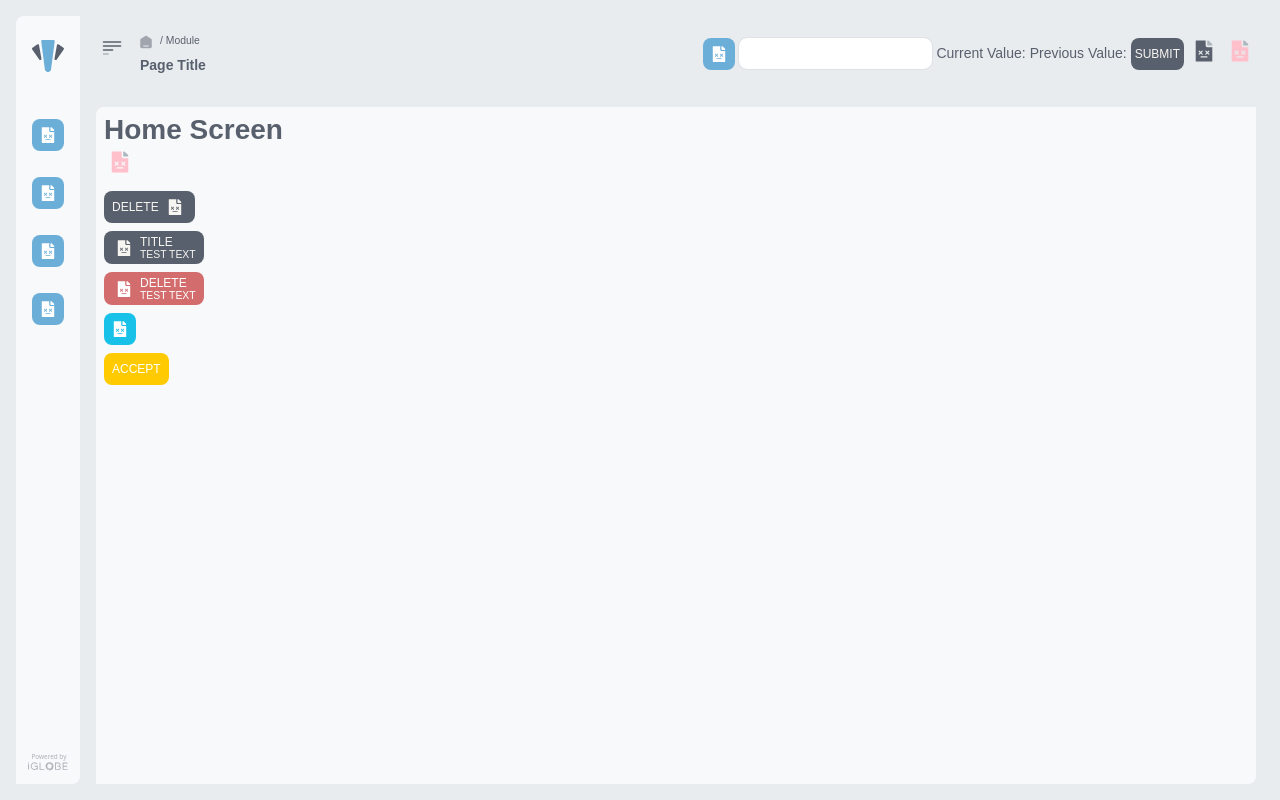
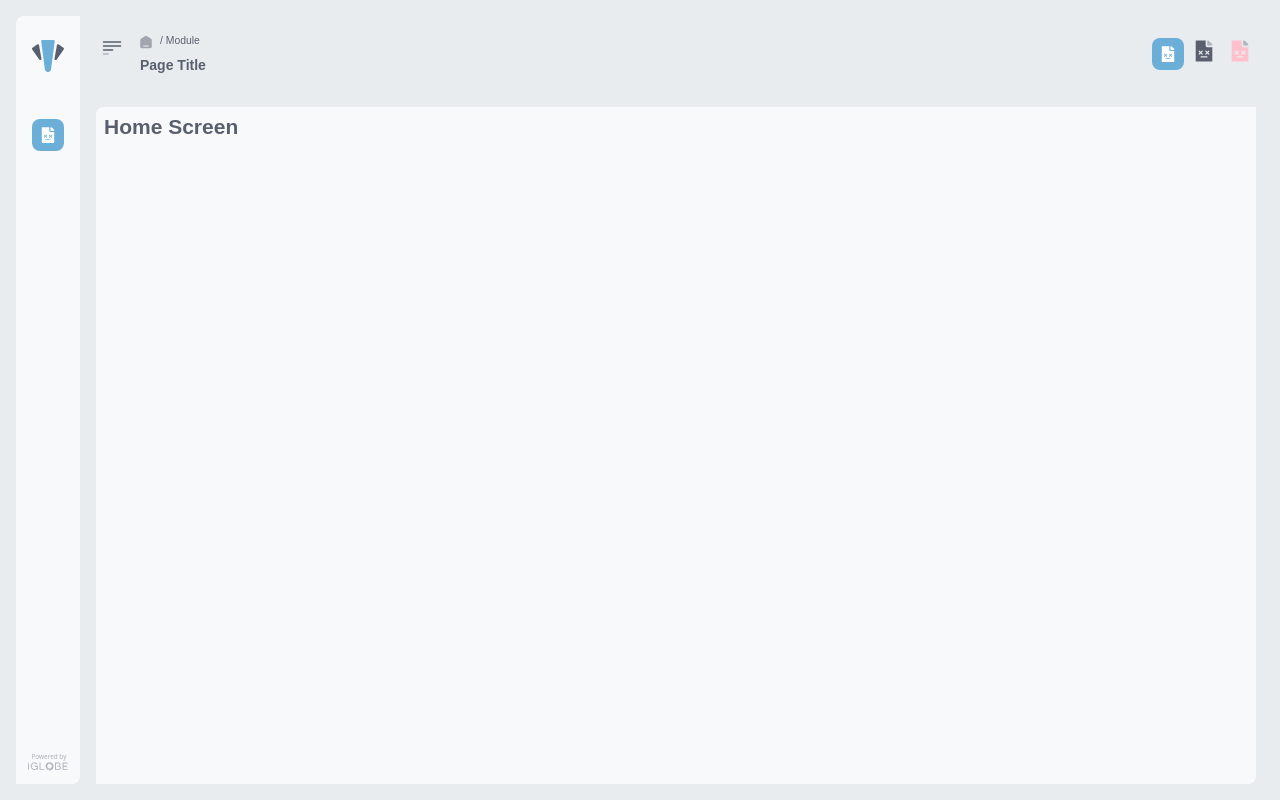
Before and after one commit to brohanInJapan/regen_, a React (Vite) app: page / in a window 1280 px wide. Built offline with nearby package versions, Linux system fonts and the light colour scheme.

Commit message:
composition restructure

```diff
--- a/src/01_Sidenav/Nav.jsx
+++ b/src/01_Sidenav/Nav.jsx
@@ -1,4 +1,3 @@
-import { useContext, createContext } from "react";
 import { useState } from "react";
 
 import { LogoIcon } from "../assets/LogoIcon";
@@ -8,28 +7,11 @@ import { ArrowDownIcon } from "../assets/ArrowDownIcon";
 import PlugIcon from "../assets/PlugIcon";
 import PlugIcon_s from "../assets/PlugIcon_s";
 
-const toggleNavContext = createContext({});
-
-export function Nav({ ...onToggleNavState }) {
-  const navStateProps = { ...onToggleNavState.onToggleNavState };
-  const toggleNav = navStateProps.navState;
-
-  return (
-    <nav
-      className={toggleNav === "open" ? "unselectable" : "closed unselectable"}
-    >
-      <toggleNavContext.Provider value={navStateProps}>
-        <Logo />
-        <Modules />
-        <Plug />
-      </toggleNavContext.Provider>
-    </nav>
-  );
+export function Nav({ children, className }) {
+  return <nav className={className}>{children}</nav>;
 }
 
-function Logo() {
-  const onToggleNav = useContext(toggleNavContext);
-  const navState = onToggleNav.navState;
+export function Logo({ navState }) {
   const [theme, setTheme] = useState("dark");
 
   function onHandleTheme() {
@@ -43,27 +25,21 @@ function Logo() {
   );
 }
 
-function Modules() {
-  return (
-    <div className="modules">
-      <ModuleBtn />
-      <ModuleBtn />
-      <ModuleBtn />
-      <ModuleBtn />
-    </div>
-  );
+export function Modules({ children }) {
+  return <div className="modules">{children}</div>;
 }
 
-function ModuleBtn() {
+export function ModuleBtn({
+  navState,
+  onHandleState,
+  icon = <FileBrokenIcon />,
+  title = "Title",
+  children,
+}) {
   const [isDropdownToggled, setIsDropdownToggled] = useState(false);
 
-  const onToggleNav = useContext(toggleNavContext);
-  const navState = onToggleNav.navState;
-  const handleNavState = onToggleNav.handleNavState;
-
   function handleToggleDropdown() {
-    if (navState === "closed") handleNavState();
-
+    if (navState === "closed") onHandleState();
     setIsDropdownToggled((toggleDropdown) => !toggleDropdown);
   }
 
@@ -78,17 +54,13 @@ function ModuleBtn() {
             : null
         }
       >
-        <div className="btn-icon">
-          <FileBrokenIcon />
-        </div>
-        <p>Title</p>
+        <div className="btn-icon">{icon}</div>
+        <p>{title}</p>
         <ArrowDownIcon />
       </div>
       {isDropdownToggled ? (
         <ul>
-          <li>test</li>
-          <li>test</li>
-          <li>test</li>
+          {children}
           <li>test</li>
         </ul>
       ) : (
@@ -98,10 +70,11 @@ function ModuleBtn() {
   );
 }
 
-function Plug() {
-  const onToggleNav = useContext(toggleNavContext);
-  const navState = onToggleNav.navState;
+export function ModuleItem({ item = "no content" }) {
+  return <li>{item}</li>;
+}
 
+export function Plug({ navState }) {
   return (
     <div className="plug">
       {navState === "open" ? <PlugIcon /> : <PlugIcon_s />}
--- a/src/02_Main/01_Toolbar/Breadcrums.jsx
+++ b/src/02_Main/01_Toolbar/Breadcrums.jsx
@@ -2,13 +2,13 @@
 import MenuToggleIcon from "../../assets/icons_general/MenuToggleIcon";
 import HomeIcon from "../../assets/icons_general/HomeIcon";
 
-export function Breadcrums({ ...onToggleNavState }) {
-  const navStateProps = { ...onToggleNavState.onToggleNavState };
-  const handleNavState = navStateProps.handleNavState;
+export function Breadcrums({ onHandleState }) {
+  return (
+    <div className="changename">
+      <div className="can-click" onClick={onHandleState}>
+        <MenuToggleIcon />
+      </div>
 
-  return (
-    <div className="changename" onClick={handleNavState}>
-      <MenuToggleIcon />
       <div>
         <div className="breadcrums">
           <HomeIcon />
--- /dev/null
+++ b/src/02_Main/01_Toolbar/QuickAccess.jsx
@@ -0,0 +1,32 @@
+import { createContext, useContext, useRef, useState, useEffect } from "react";
+import FileBrokenIcon from "../../assets/FileBrokenIcon";
+
+const toggleModuleState = createContext({});
+
+export function QuickAccess({ children }) {
+  return <div className="settings">{children}</div>;
+}
+
+export function Profile() {
+  return (
+    <div className="btn-icon">
+      <FileBrokenIcon fill_a="#fff" />
+    </div>
+  );
+}
+
+export function Setting({ onClick }) {
+  return (
+    <div className="can-click" onClick={onClick}>
+      <FileBrokenIcon />
+    </div>
+  );
+}
+
+export function MapTest({ onClick }) {
+  return (
+    <div className="can-click" onClick={onClick}>
+      <FileBrokenIcon fill_a={"pink"} />
+    </div>
+  );
+}
--- a/src/02_Main/01_Toolbar/Settings.jsx
+++ /dev/null
@@ -1,75 +0,0 @@
-import { createContext, useContext, useRef, useState, useEffect } from "react";
-import FileBrokenIcon from "../../assets/FileBrokenIcon";
-import Button from "../../03_Generic/Button";
-
-const toggleModuleState = createContext({});
-
-export function Settings({ onToggleModule }) {
-  return (
-    <div className="settings">
-      <Profile />
-      <toggleModuleState.Provider value={onToggleModule}>
-        <Search />
-        <Setting />
-        <MapTest />
-      </toggleModuleState.Provider>
-    </div>
-  );
-}
-
-function Profile() {
-  return (
-    <div className="btn-icon">
-      <FileBrokenIcon fill_a="#fff" />
-    </div>
-  );
-}
-
-function Search() {
-  const [inputValue, setInputValue] = useState("");
-  const previousInputValue = useRef("");
-
-  const storeSubmition = () => {
-    previousInputValue.current = inputValue;
-    setInputValue("");
-  };
-
-  return (
-    <>
-      <input
-        type="text"
-        value={inputValue}
-        onChange={(e) => setInputValue(e.target.value)}
-      />
-      <p>Current Value: {inputValue}</p>
-      <p>Previous Value: {previousInputValue.current}</p>
-      <Button styleClass={"btn"} onClick={storeSubmition}>
-        submit
-      </Button>
-    </>
-  );
-}
-
-function Setting() {
-  const ModuleStates = useContext(toggleModuleState);
-  const setModuleState = ModuleStates.setModuleState;
-
-  const myBtn = useRef(null);
-
-  return (
-    <div className="can-click" onClick={() => setModuleState("home")}>
-      <FileBrokenIcon />
-    </div>
-  );
-}
-
-function MapTest() {
-  const ModuleStates = useContext(toggleModuleState);
-  const setModuleState = ModuleStates.setModuleState;
-
-  return (
-    <div className="can-click" onClick={() => setModuleState("map")}>
-      <FileBrokenIcon fill_a={"pink"} />
-    </div>
-  );
-}
--- a/src/02_Main/01_Toolbar/Toolbar.jsx
+++ b/src/02_Main/01_Toolbar/Toolbar.jsx
@@ -1,12 +1,4 @@
 /* eslint-disable react/prop-types */
-import { Breadcrums } from "./Breadcrums";
-import { Settings } from "./Settings";
-
-export function Toolbar({ onToggleNavState, onToggleModule }) {
-  return (
-    <div className="toolbar">
-      <Breadcrums onToggleNavState={onToggleNavState} />
-      <Settings onToggleModule={onToggleModule} />
-    </div>
-  );
+export function Toolbar({ children }) {
+  return <div className="toolbar">{children}</div>;
 }
--- a/src/02_Main/Module.jsx
+++ b/src/02_Main/Module.jsx
@@ -1,72 +1,24 @@
-import { createContext, useContext } from "react";
-import { Toolbar } from "./01_Toolbar/Toolbar";
 import { Map } from "./Map";
-import FileBrokenIcon from "../assets/fileBrokenIcon";
 import Button from "../03_Generic/Button";
 
-const toggleModuleState = createContext({});
-
-export function Module({ onToggleNavState, onToggleModule }) {
-  return (
-    <main className="unselectable">
-      <toggleModuleState.Provider value={onToggleModule}>
-        <Toolbar
-          onToggleNavState={onToggleNavState}
-          onToggleModule={onToggleModule}
-        />
-        <ModuleWindow />
-      </toggleModuleState.Provider>
-    </main>
-  );
+export function Module({ children }) {
+  return <main className="unselectable">{children}</main>;
 }
 
-function ModuleWindow() {
-  const ModuleStates = useContext(toggleModuleState);
-  const moduleState = ModuleStates.moduleState;
-
+export function ModuleWindow({ moduleState }) {
   return (
     <div className="container">
       {moduleState === "home" && <TestHome />}
       {moduleState === "map" && <Map />}
+      {moduleState === "settings"}
     </div>
   );
 }
 
 function TestHome() {
-  const icon = "src/assets/icons_general/info_inv.svg";
   return (
     <>
-      <h1>Home Screen</h1>
-      <FileBrokenIcon fill_a={"pink"} />
-
-      <Button styleClass={"btn"}>
-        <p>DELETE</p>
-        <FileBrokenIcon />
-      </Button>
-
-      <Button styleClass={"btn"}>
-        <FileBrokenIcon />
-        <div>
-          <p>title</p>
-          <p>test text</p>
-        </div>
-      </Button>
-
-      <Button styleClass={"btn-danger"}>
-        <FileBrokenIcon fall_a={"pink"} />
-        <div>
-          <p>DELETE</p>
-          <p>test text</p>
-        </div>
-      </Button>
-
-      <Button styleClass={"btn-info"}>
-        <FileBrokenIcon />
-      </Button>
-
-      <Button styleClass={"btn-warning"}>
-        <p>ACCEPT</p>
-      </Button>
+      <h2>Home Screen</h2>
     </>
   );
 }
--- a/src/App.jsx
+++ b/src/App.jsx
@@ -1,6 +1,21 @@
 import { useState } from "react";
-import { Module } from "./02_Main/Module";
-import { Nav } from "./01_Sidenav/Nav";
+import { Module, ModuleWindow } from "./02_Main/Module";
+import {
+  Nav,
+  Logo,
+  Modules,
+  ModuleBtn,
+  ModuleItem,
+  Plug,
+} from "./01_Sidenav/Nav";
+import { Toolbar } from "./02_Main/01_Toolbar/Toolbar";
+import { Breadcrums } from "./02_Main/01_Toolbar/Breadcrums";
+import {
+  QuickAccess,
+  Profile,
+  Setting,
+  MapTest,
+} from "./02_Main/01_Toolbar/QuickAccess";
 
 export default function App() {
   const [navState, setNavState] = useState("closed");
@@ -21,13 +36,34 @@ export default function App() {
   return (
     <>
       <Nav
-        onToggleNavState={{ navState, setNavState, handleNavState }}
+        className={navState === "open" ? "unselectable" : "closed unselectable"}
         onToggleModule={{ moduleState, setModuleState }}
-      />
+      >
+        <Logo navState={navState} />
+        <Modules>
+          <ModuleBtn navState={navState} onHandleState={handleNavState}>
+            <ModuleItem item={"hello?"} />
+            <ModuleItem />
+          </ModuleBtn>
+        </Modules>
+        <Plug navState={navState} />
+      </Nav>
+
       <Module
         onToggleNavState={{ navState, setNavState, handleNavState }}
         onToggleModule={{ moduleState, setModuleState }}
-      />
+      >
+        <Toolbar>
+          <Breadcrums onHandleState={handleNavState} />
+          <QuickAccess>
+            <Profile />
+            <Setting onClick={() => setModuleState("home")} />
+            <MapTest onClick={() => setModuleState("map")} />
+          </QuickAccess>
+        </Toolbar>
+
+        <ModuleWindow moduleState={moduleState} />
+      </Module>
     </>
   );
 }
```
